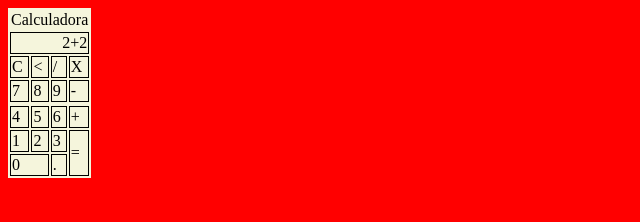
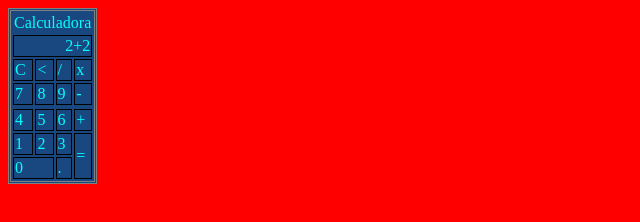
Before and after one commit to CesarMouraDev/SITE, a plain HTML site: page table.html in a window 1280 px wide. Shown: the whole page, without its empty margins (0-640 px from the left). Drawn offline with Linux system fonts and the light colour scheme.

Commit message:
Final de aula

```diff
--- a/table.html
+++ b/table.html
@@ -4,21 +4,26 @@
     <meta charset="UTF-8">
     <meta name="viewport" content="width=device-width, initial-scale=1.0">
     <title>Calculadora</title>
-</head>
-<body>
     <style>
+
         body{
             background-color: red;
         }
         table{
-            background-color: beige;
+            border-style: double; color: #000;
+            background-color: rgb(25, 72, 129);
         }
         .borda{
+            border: 1px solid black;        }
+
+        td{
             border: 1px solid black;
+            color: aqua;
+
         }
-
-        td{border: 1px solid black;}
     </style>
+</head>
+<body>
 
         <table style="color: black;">
         <tr>
@@ -31,7 +36,7 @@
             <td>C</td>
             <td><</td>
             <td>/</td>
-            <td>X</td>
+            <td>x</td>
 
         </tr>
             <td>7</td>
```
